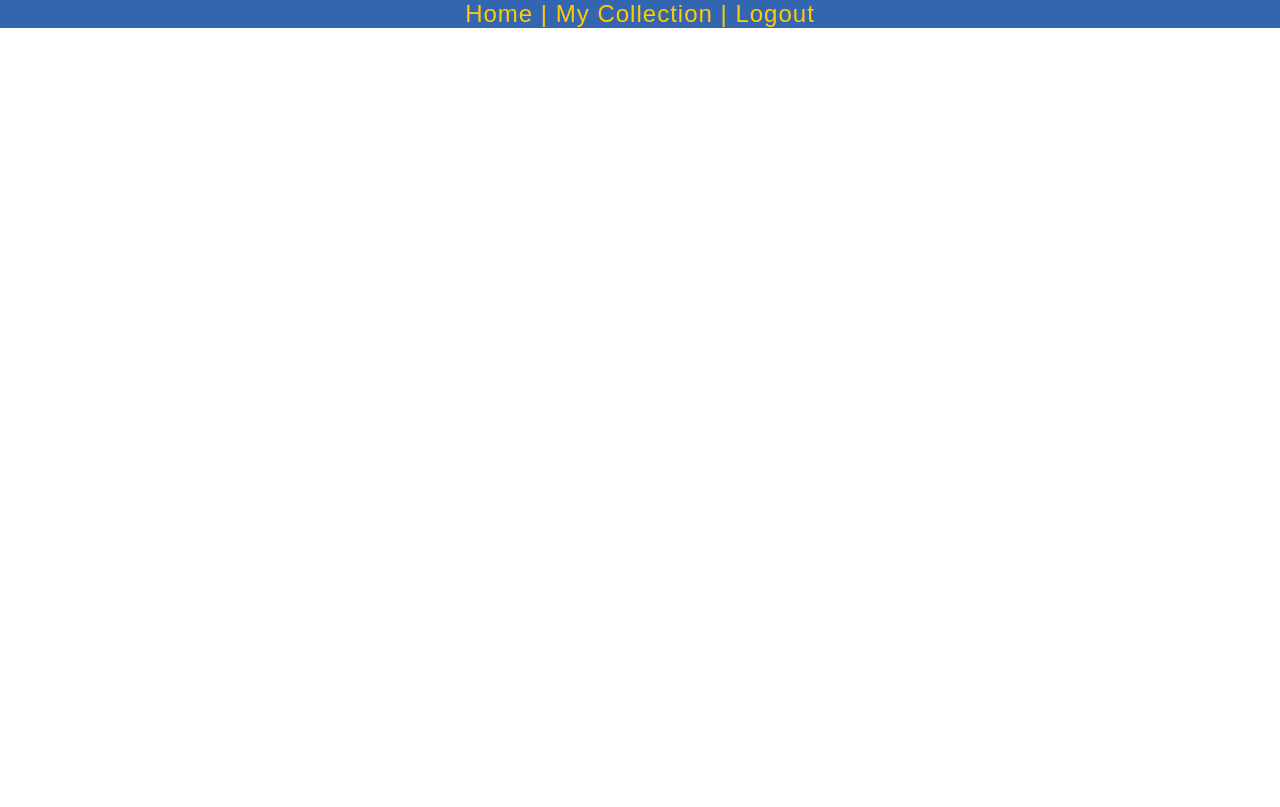
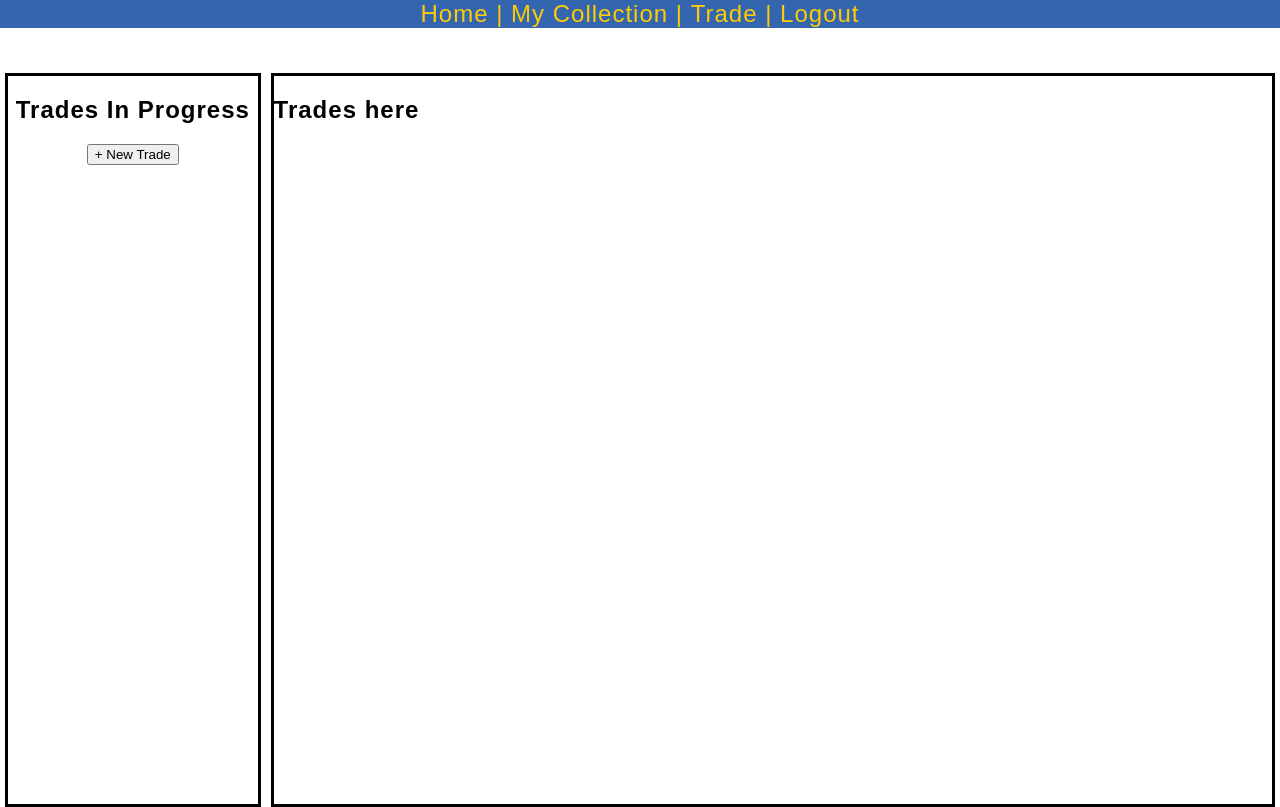
Before and after one commit to sethcbarnett/Poke-Trader, a Vue app in the folder vue/: page /trade in a window 1280 px wide. Built offline with nearby package versions, Linux system fonts and the light colour scheme; sample sign-in values are in the browser's storage; a web font is replaced by a local one.

Commit message:
Set up basic template for trade page

```diff
--- a/vue/src/App.vue
+++ b/vue/src/App.vue
@@ -4,6 +4,7 @@
     <div id="nav">
       <router-link class="nav-link" v-bind:to="{ name: 'home' }">Home</router-link>
       <router-link class="nav-link" v-bind:to="{name: 'collection', params: {username: `${this.$store.state.user.username}`}}" @click.native="SetCollectionToCurrentUser" v-if="$store.state.token != ''">&nbsp;|&nbsp;My Collection</router-link>
+      <router-link class="nav-link" v-bind:to="{ name: 'trade' }" v-if="$store.state.token != ''">&nbsp;|&nbsp;Trade</router-link>
       <router-link class="nav-link" v-bind:to="{ name: 'logout' }" v-if="$store.state.token != ''">&nbsp;|&nbsp;Logout</router-link>
       <router-link class="nav-link" v-bind:to="{ name: 'login' }" v-if="$store.state.token == ''">&nbsp;|&nbsp;Login</router-link>
     </div>
--- /dev/null
+++ b/vue/src/components/TradeInterface.vue
@@ -0,0 +1,21 @@
+<template>
+  <div id="trade-interface">
+      <h2>Trades here</h2>
+  </div>
+</template>
+
+<script>
+export default {
+    name: 'trade-interface'
+}
+</script>
+
+<style>
+#trade-interface {
+    border-style: solid;
+    flex-basis: 80%;
+    display: flex;
+    margin-right: 5px;
+    margin-top: 5px;
+}
+</style>
--- /dev/null
+++ b/vue/src/components/TradeSideBar.vue
@@ -0,0 +1,45 @@
+<template>
+  <div id="side-bar">
+      <h2>Trades In Progress</h2>
+      <form v-on:submit.prevent="NewTradeToggle">
+        <input type="button" value="+ New Trade" v-on:click="NewTradeToggle" v-show="!$store.state.creatingNewTrade" />
+        <div id="user-search-container" v-show="$store.state.creatingNewTrade">
+            <input type="text" placeholder="Search for user..." />
+            <input type="submit" value="Search" />
+        </div>
+      </form>
+  </div>
+</template>
+
+<script>
+export default {
+    name: 'trade-side-bar',
+    data() {
+        return {
+            creatingNewTrade: false
+        }
+    },
+    methods: {
+        NewTradeToggle() {
+            this.$store.commit('TOGGLE_CREATING_NEW_TRADE');
+        },
+        SubmitUserSearch() {
+
+        }
+    }
+}
+</script>
+
+<style>
+#side-bar {
+    border-style: solid;
+    flex-basis: 20%;
+    display: flex;
+    flex-direction: column;
+    align-items: center;
+    height: 91vh;
+    margin-right: 10px;
+    margin-top: 5px;
+    margin-left: 5px;
+}
+</style>
--- a/vue/src/router/index.js
+++ b/vue/src/router/index.js
@@ -9,6 +9,7 @@ import CardComponent from '../components/CardDisplay.vue'
 import Collection from '../views/Collection.vue'
 import Premium from '../views/Premium.vue'
 import AddCards from '../components/AddCards.vue'
+import Trade from '../views/Trade.vue'
 
 Vue.use(Router)
 
@@ -97,6 +98,14 @@ const router = new Router({
       meta: {
         requiresAuth: true
       },
+    },
+    {
+      path: "/trade",
+      name: "trade",
+      component: Trade,
+      meta: {
+        requiresAuth: true
+      }
     }
 
   ]
--- a/vue/src/store/index.js
+++ b/vue/src/store/index.js
@@ -38,7 +38,8 @@ export default new Vuex.Store({
     isSearching: false,
     resultsExist: true,
     collectionResultsExist: true,
-    isLoginUser: false
+    isLoginUser: false,
+    creatingNewTrade: false
   },
   mutations: {
     TOGGLE_SEARCHING_ON(state) {
@@ -173,6 +174,9 @@ export default new Vuex.Store({
       else {
         state.isLoginUser = false;
       }
+    },
+    TOGGLE_CREATING_NEW_TRADE(state) {
+      state.creatingNewTrade = !state.creatingNewTrade;
     }
   }
 })
--- /dev/null
+++ b/vue/src/views/Trade.vue
@@ -0,0 +1,29 @@
+<template>
+  <div id="trade-view">
+      <trade-side-bar />
+      <trade-interface />
+  </div>
+</template>
+
+<script>
+import TradeInterface from '../components/TradeInterface.vue'
+import TradeSideBar from '../components/TradeSideBar.vue'
+export default {
+  components: { TradeSideBar, TradeInterface },
+    name:'trade'
+}
+</script>
+
+<style scoped>
+#trade-view {
+    display: flex;
+    width: 100vw;
+}
+trade-side-bar {
+    height: 1000px;
+}
+trade-interface {
+    flex-basis: 80%;
+    width: 100%;
+}
+</style>
```
